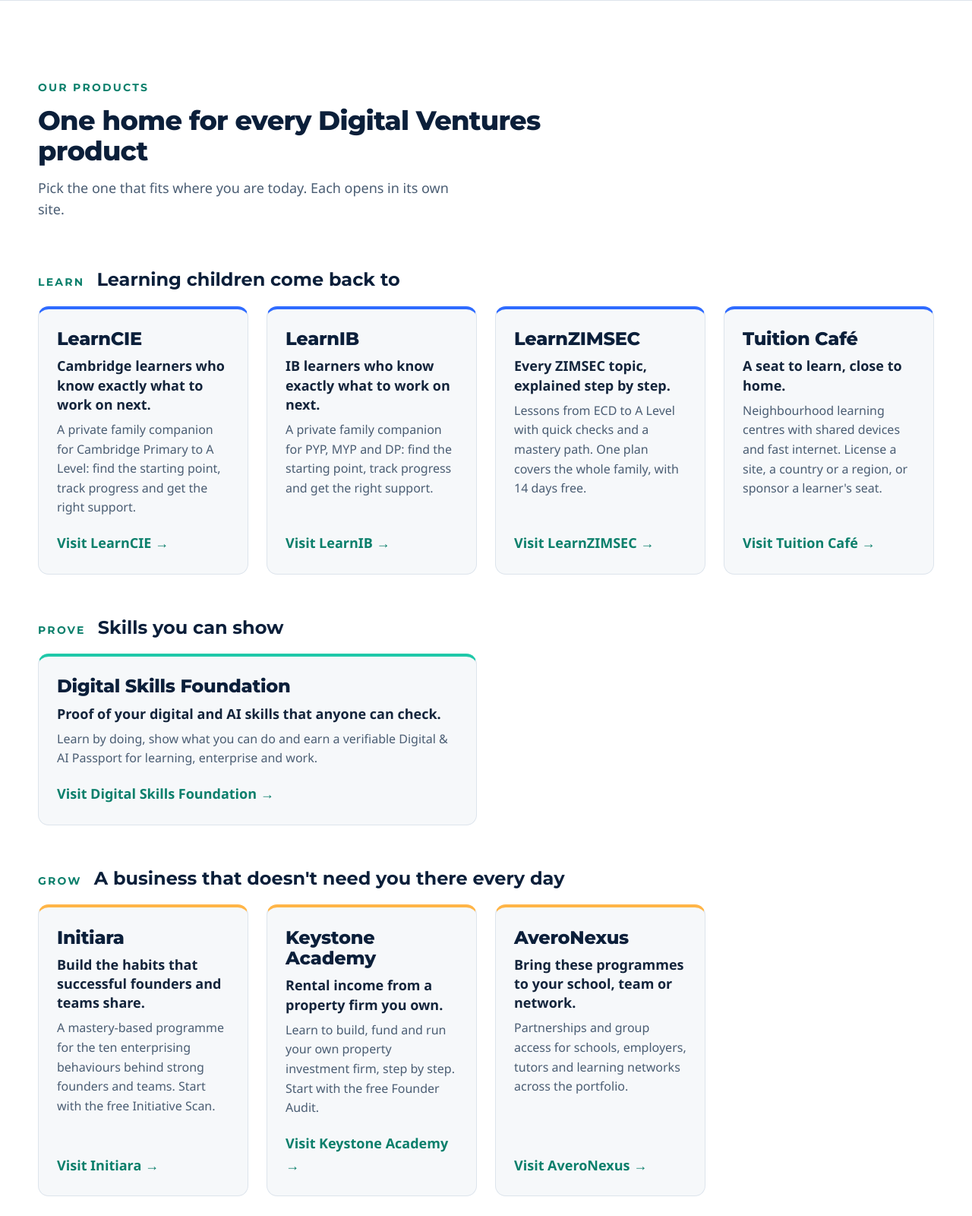
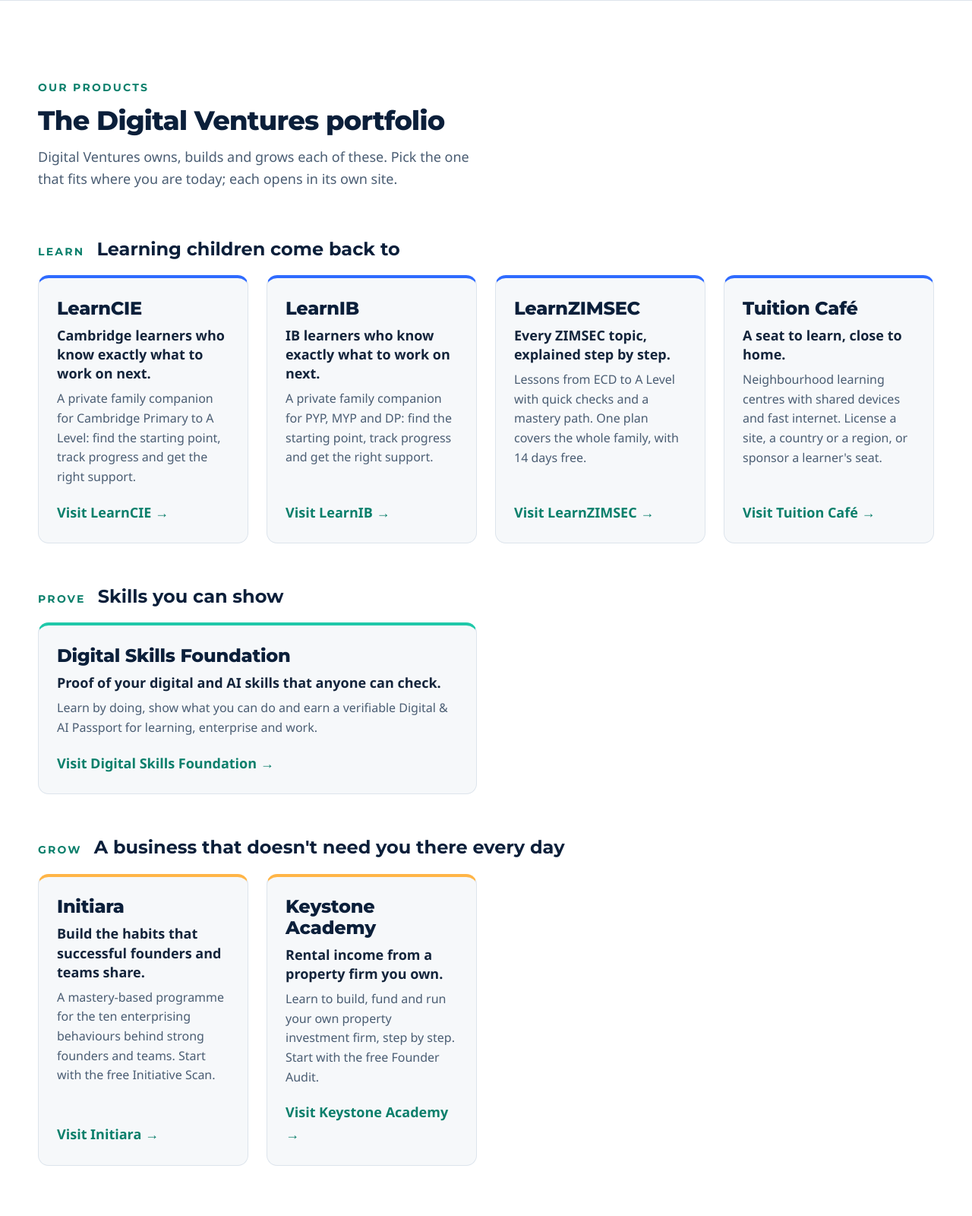
Before and after one commit to Mukombwe/thedigitalventures, a plain HTML site: page index.html in a window 1280 px wide. Shown: the part 2940-4540 px from the top of the page at 76% size. Drawn offline with Linux system fonts and the light colour scheme; a web font is replaced by a local one.

Commit message:
Remove AveroNexus from products; position Digital Ventures as holding company

```diff
--- a/index.html
+++ b/index.html
@@ -4,7 +4,7 @@
 <meta charset="utf-8">
 <meta name="viewport" content="width=device-width, initial-scale=1">
 <title>Digital Ventures — Learn faster. Get hired. Run it from your phone.</title>
-<meta name="description" content="Digital Ventures builds learning children come back to, digital and AI skills employers trust, and simple phone-first tools that help founders, families and small businesses grow.">
+<meta name="description" content="Digital Ventures is the holding company behind LearnCIE, LearnIB, LearnZIMSEC, Tuition Café, Digital Skills Foundation, Initiara and Keystone Academy: learning children come back to, digital and AI skills employers trust, and simple phone-first tools that help founders, families and small businesses grow.">
 <meta property="og:title" content="Digital Ventures — Learn · Prove · Grow">
 <meta property="og:description" content="Learning children come back to, skills employers trust, and simple tools that help small businesses sell more.">
 <meta property="og:image" content="https://www.thedigitalventures.com/img/og.jpg">
@@ -133,8 +133,8 @@
     <div class="wrap">
       <header class="sec-head">
         <p class="kicker">Our products</p>
-        <h2>One home for every Digital Ventures product</h2>
-        <p class="sec-sub">Pick the one that fits where you are today. Each opens in its own site.</p>
+        <h2>The Digital Ventures portfolio</h2>
+        <p class="sec-sub">Digital Ventures owns, builds and grows each of these. Pick the one that fits where you are today; each opens in its own site.</p>
       </header>
       <div class="pgroup pg-learn">
         <div class="pg-head"><span class="tag">Learn</span><h3>Learning children come back to</h3></div>
@@ -190,12 +190,6 @@
             <p class="prod-b">Rental income from a property firm you own.</p>
             <p class="prod-d">Learn to build, fund and run your own property investment firm, step by step. Start with the free Founder Audit.</p>
             <a class="prod-go" href="https://keystone-jcmasi.onrender.com/" target="_blank" rel="noopener">Visit Keystone Academy <span aria-hidden="true">&rarr;</span></a>
-          </li>
-          <li class="prod">
-            <h4>AveroNexus</h4>
-            <p class="prod-b">Bring these programmes to your school, team or network.</p>
-            <p class="prod-d">Partnerships and group access for schools, employers, tutors and learning networks across the portfolio.</p>
-            <a class="prod-go" href="https://www.averonexus.com/" target="_blank" rel="noopener">Visit AveroNexus <span aria-hidden="true">&rarr;</span></a>
           </li>
         </ul>
       </div>
@@ -277,7 +271,7 @@
       <span class="word">Digital<b>Ventures</b></span>
     </a>
     <p class="tagline">Learn · Prove · Grow</p>
-    <p class="small">&copy; 2026 Digital Ventures &middot; www.thedigitalventures.com</p>
+    <p class="small">&copy; 2026 Digital Ventures, the holding company for our digital products and brands</p>
   </div>
 </footer>
 
```
